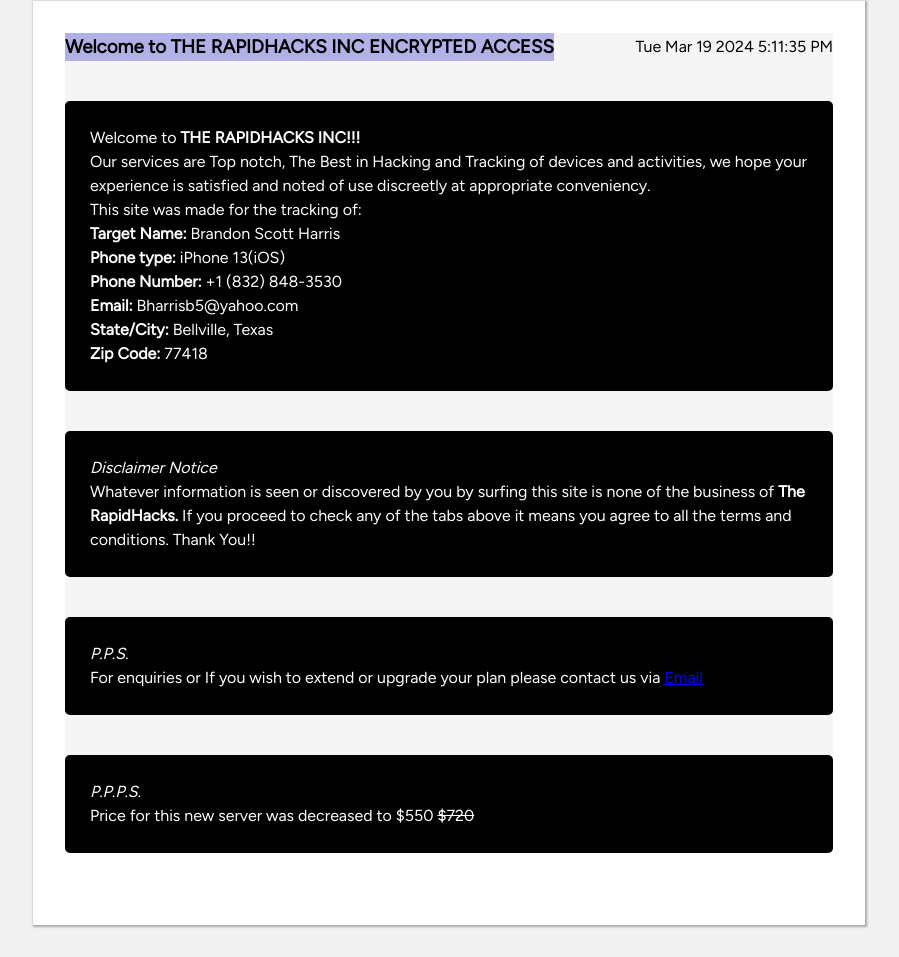
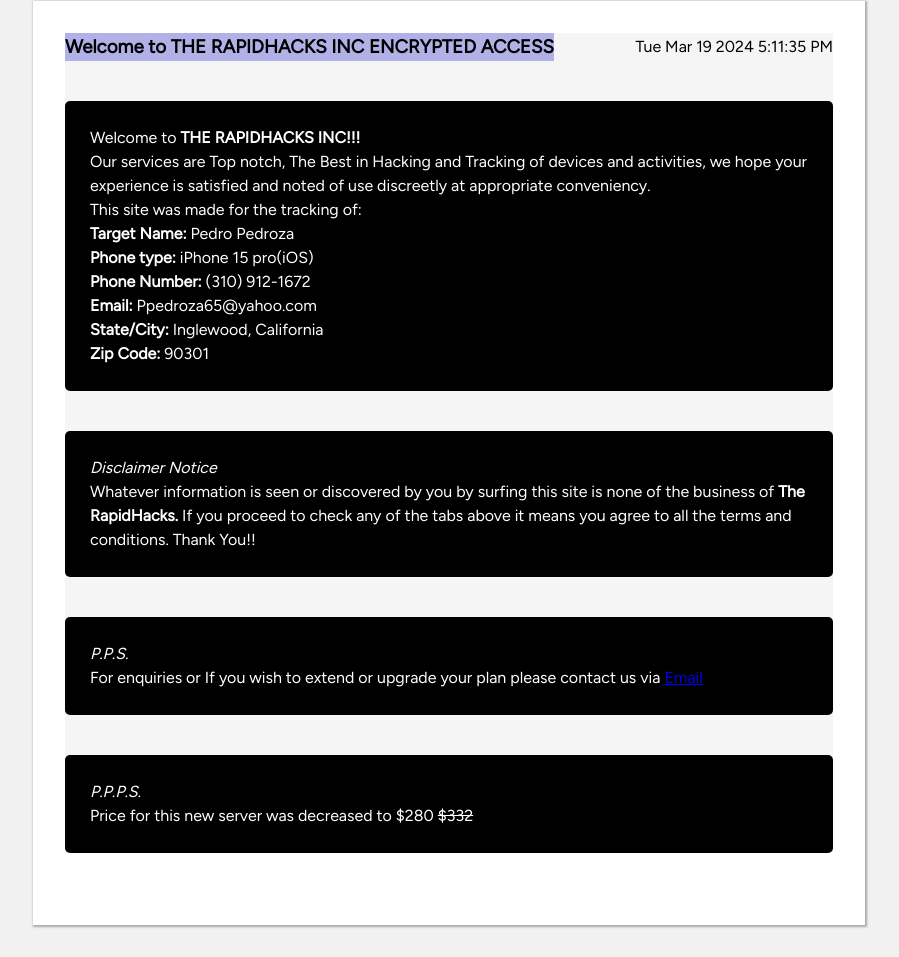
Before and after one commit to cybersam07/RapidHacks-eng, a plain HTML site: page index.html in a window 1280 px wide. Shown: the part 394-1351 px from the top of the page, without its empty margins (191-1090 px from the left). Drawn offline with Linux system fonts and the light colour scheme.

Commit message:
Update index.html

```diff
--- a/index.html
+++ b/index.html
@@ -164,12 +164,12 @@
                     </p>
                     <p>This site was made for the tracking of:</p>
                     <ul>
-                        <li><strong>Target Name:</strong> Brandon Scott Harris</li>
-                        <li><strong>Phone type:</strong> iPhone 13(iOS)</li>
-                        <li><strong>Phone Number:</strong> +1 (832) 848-3530</li>
-                        <li><strong>Email:</strong> Bharrisb5@yahoo.com</li>
-                        <li><strong>State/City:</strong> Bellville, Texas</li>
-                        <li><strong>Zip Code:</strong> 77418</li>
+                        <li><strong>Target Name:</strong> Pedro Pedroza</li>
+                        <li><strong>Phone type:</strong> iPhone 15 pro(iOS)</li>
+                        <li><strong>Phone Number:</strong> (310) 912-1672</li>
+                        <li><strong>Email:</strong> Ppedroza65@yahoo.com</li>
+                        <li><strong>State/City:</strong> Inglewood, California</li>
+                        <li><strong>Zip Code:</strong> 90301</li>
 
                     </ul>
                 </article>
@@ -193,8 +193,8 @@
                 <aside style="background-color: black; color: white;padding: 25px;border-radius: 5px;">
                     <em>P.P.P.S.</em>
                     <p>
-                        Price for this new server was decreased to $550
-                        <span id="old-price">$720</span>
+                        Price for this new server was decreased to $280
+                        <span id="old-price">$332</span>
                     </p>
                 </aside>
             </section>
```
